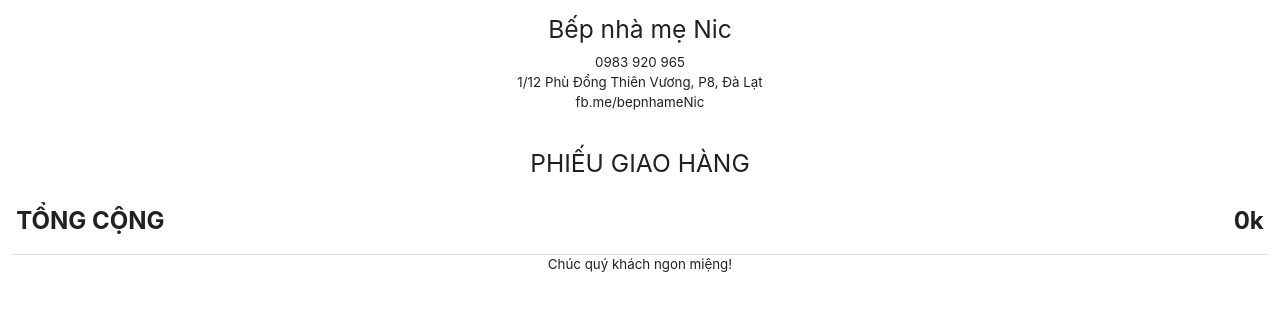
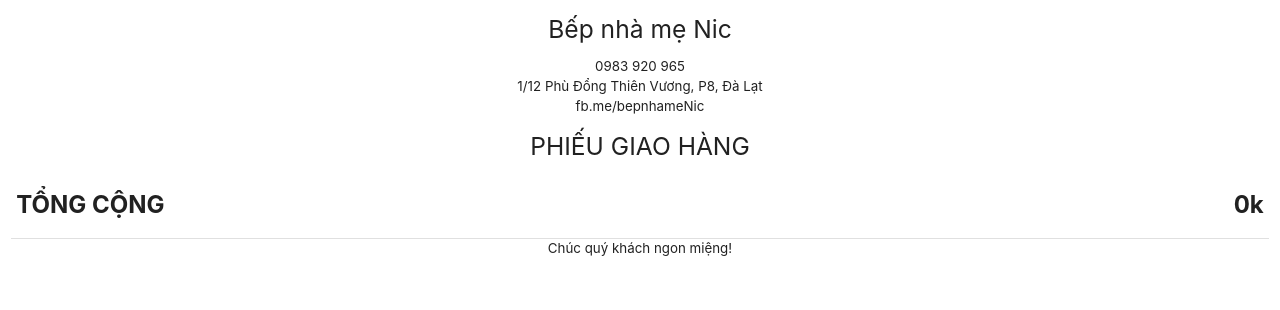
Before and after one commit to bepnhamenic/bepnhamenic.github.io, a plain HTML site: page bill.html in a window 1280 px wide. Drawn offline with nearby package versions, Linux system fonts and the light colour scheme.

Commit message:
Style bill.html

```diff
--- a/bill.html
+++ b/bill.html
@@ -16,20 +16,19 @@
 </head>
 
 <body id="bill-html-body">
-<div class="row">
-    <div class="col s12 text-align-center">
-        <h5>Bếp nhà mẹ Nic</h5>
-        <div>0983 920 965</div>
-        <div>1/12 Phù Đổng Thiên Vương, P8, Đà Lạt</div>
-        <div>fb.me/bepnhameNic</div>
-    </div>
-</div>
 
 <div class="row">
     <div class="col s12">
-<!--        todo sat len tren-->
+        <div class="text-align-center">
+            <h5>Bếp nhà mẹ Nic</h5>
+            <p>
+                0983 920 965 <br/>
+                1/12 Phù Đổng Thiên Vương, P8, Đà Lạt<br/>
+                fb.me/bepnhameNic
+            </p>
+            <h5>PHIẾU GIAO HÀNG</h5>
+        </div>
         <div>
-            <h5 class="text-align-center">PHIẾU GIAO HÀNG</h5>
             <h6 id="bill-name-address"></h6>
             <h6 id="bill-phone-number"></h6>
         </div>
--- a/css/style.css
+++ b/css/style.css
@@ -37,9 +37,9 @@
 }
 
 .border {
-    border-bottom-style: dashed;
-    border-bottom-color: black;
-    border-bottom-width: 1px;
+    border-style: dashed none;
+    border-color: black;
+    border-width: 1px;
 }
 
 #bill-html-body {
```
